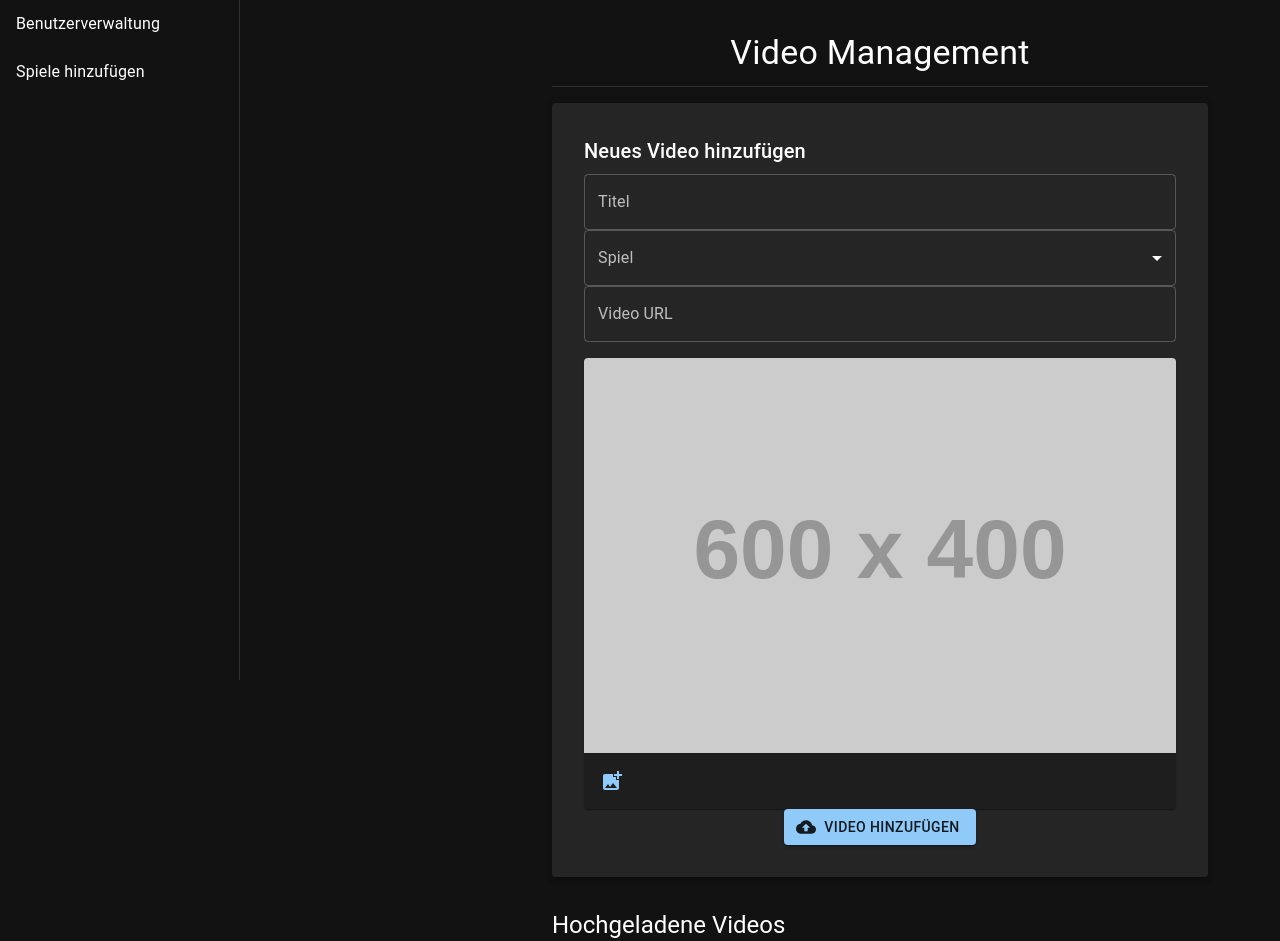
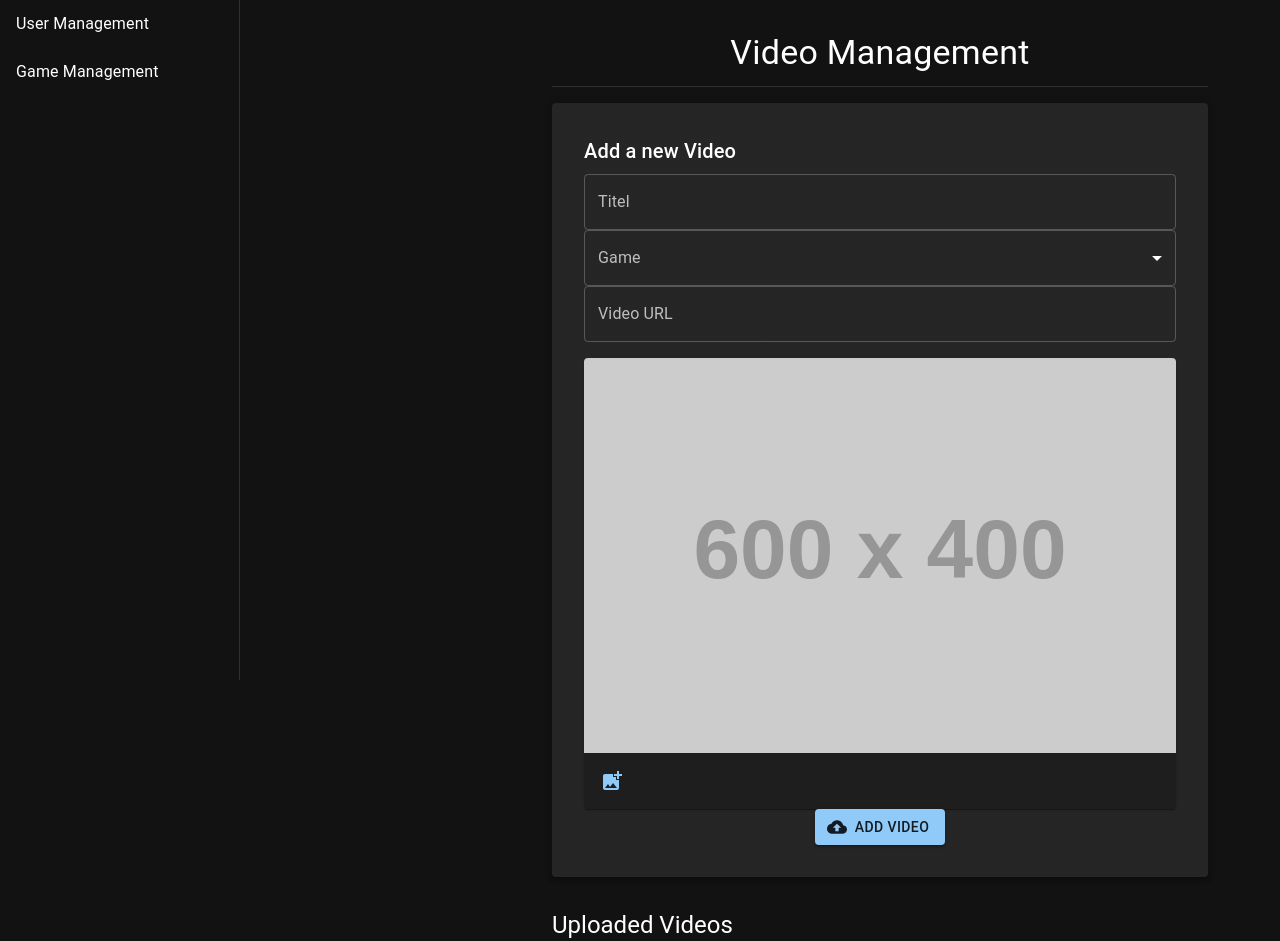
Before and after one commit to NullPointerExcy/Streamify, a React (Create React App) app in the folder vod_frontend/: page /admin_panel in a window 1280 px wide. Shown: the part 120-1061 px from the top of the page. Built offline with nearby package versions, Linux system fonts and the light colour scheme.

Commit message:
init commit

```diff
--- a/vod_frontend/src/pages/admin/AdminGameManager.tsx
+++ b/vod_frontend/src/pages/admin/AdminGameManager.tsx
@@ -33,14 +33,12 @@ const users = [
 ];
 
 const AdminGameManager: React.FC = () => {
-    // State for Games
     const [games, setGames] = React.useState([]);
     const [title, setTitle] = React.useState("");
     const [developer, setDeveloper] = React.useState("");
     const [releaseDate, setReleaseDate] = React.useState("");
     const [selectedGenre, setSelectedGenre] = React.useState("");
 
-    // State for Users
     const [userList, setUserList] = React.useState([...users]);
 
     const handleAddGame = () => {
@@ -70,12 +68,12 @@ const AdminGameManager: React.FC = () => {
     return (
         <Container maxWidth="lg" sx={{ mt: 4 }}>
             <Typography variant="h4" component="h1" gutterBottom textAlign="center">
-                Spiele hinzufügen
+                Add Game
             </Typography>
             <Divider sx={{ marginBottom: 2 }}/>
             <Paper elevation={3} sx={{ p: 4, mb: 4 }}>
                 <Typography variant="h6" gutterBottom>
-                    Neues Spiel hinzufügen
+                    Add new Game
                 </Typography>
                 <Grid container spacing={2}>
                     <Grid item xs={12} md={6}>
@@ -129,15 +127,14 @@ const AdminGameManager: React.FC = () => {
                             startIcon={<AddCircleIcon />}
                             onClick={handleAddGame}
                         >
-                            Spiel hinzufügen
+                            Add Game
                         </Button>
                     </Grid>
                 </Grid>
             </Paper>
 
-            {/* Anzeigen der hinzugefügten Spiele */}
             <Typography variant="h5" component="h2" gutterBottom>
-                Hinzugefügte Spiele
+                Games
             </Typography>
             <Grid container spacing={4}>
                 {games.map((game) => (
@@ -146,10 +143,10 @@ const AdminGameManager: React.FC = () => {
                             <CardContent>
                                 <Typography variant="h6">{game.title}</Typography>
                                 <Typography variant="body2" color="textSecondary">
-                                    Entwickler: {game.developer}
+                                    Developer: {game.developer}
                                 </Typography>
                                 <Typography variant="body2" color="textSecondary">
-                                    Release Datum: {game.releaseDate}
+                                    Release Date: {game.releaseDate}
                                 </Typography>
                                 <Typography variant="body2" color="textSecondary">
                                     Genre: {game.genre.name}
--- a/vod_frontend/src/pages/admin/AdminPanel.tsx
+++ b/vod_frontend/src/pages/admin/AdminPanel.tsx
@@ -16,8 +16,8 @@ import AdminGameManager from "./AdminGameManager";
 
 const adminSections = [
     { name: "Video Management", component: <AdminVideoManager /> },
-    { name: "Benutzerverwaltung", component: <AdminUserManager /> },
-    { name: "Spiele hinzufügen", component: <AdminGameManager /> }
+    { name: "User Management", component: <AdminUserManager /> },
+    { name: "Game Management", component: <AdminGameManager /> }
 ];
 
 const AdminPanel: React.FC = () => {
--- a/vod_frontend/src/pages/admin/AdminUserManager.tsx
+++ b/vod_frontend/src/pages/admin/AdminUserManager.tsx
@@ -39,7 +39,7 @@ const AdminUserManager: React.FC = () => {
     return (
         <Container maxWidth="lg" sx={{ mt: 4 }}>
             <Typography variant="h4" component="h1" gutterBottom textAlign="center">
-                Benutzerverwaltung
+                User Management
             </Typography>
             <Divider sx={{ marginBottom: 2 }}/>
             <Paper elevation={3} sx={{ p: 4, mb: 4 }}>
@@ -61,7 +61,7 @@ const AdminUserManager: React.FC = () => {
                                             startIcon={<BlockIcon />}
                                             onClick={() => handleBanUser(user.id)}
                                         >
-                                            Bannen
+                                            Ban
                                         </Button>
                                     ) : (
                                         <Button
@@ -70,7 +70,7 @@ const AdminUserManager: React.FC = () => {
                                             startIcon={<AddCircleIcon />}
                                             onClick={() => handleUnbanUser(user.id)}
                                         >
-                                            Entbannen
+                                            Unban
                                         </Button>
                                     )}
                                 </CardActions>
--- a/vod_frontend/src/pages/admin/AdminVideoManager.tsx
+++ b/vod_frontend/src/pages/admin/AdminVideoManager.tsx
@@ -82,7 +82,7 @@ const AdminVideoManager: React.FC = () => {
             <Divider sx={{ marginBottom: 2 }}/>
             <Paper elevation={3} sx={{ p: 4, mb: 4 }}>
                 <Typography variant="h6" gutterBottom>
-                    Neues Video hinzufügen
+                    Add a new Video
                 </Typography>
                 <Box container spacing={2}>
                     <Grid item xs={12} md={6}>
@@ -96,7 +96,7 @@ const AdminVideoManager: React.FC = () => {
                     </Grid>
                     <Grid item xs={12} md={6}>
                         <FormControl fullWidth>
-                            <InputLabel>Spiel</InputLabel>
+                            <InputLabel>Game</InputLabel>
                             <Select
                                 value={game}
                                 onChange={(e) => setGame(e.target.value)}
@@ -162,14 +162,14 @@ const AdminVideoManager: React.FC = () => {
                             startIcon={<CloudUploadIcon />}
                             onClick={handleAddVideo}
                         >
-                            Video hinzufügen
+                            Add Video
                         </Button>
                     </Grid>
                 </Box>
             </Paper>
 
             <Typography variant="h5" component="h2" gutterBottom>
-                Hochgeladene Videos
+                Uploaded Videos
             </Typography>
             <Grid container spacing={4}>
                 {videos.map((video, index) => (
@@ -186,10 +186,10 @@ const AdminVideoManager: React.FC = () => {
                                     {video.title}
                                 </Typography>
                                 <Typography variant="body2" color="textSecondary">
-                                    Spiel: {video.game}
+                                    Game: {video.game}
                                 </Typography>
                                 <Typography variant="body2" color="textSecondary">
-                                    Hochgeladen am: {video.uploadDate}
+                                    Uploaded at: {video.uploadDate}
                                 </Typography>
                             </CardContent>
                             <IconButton
```
